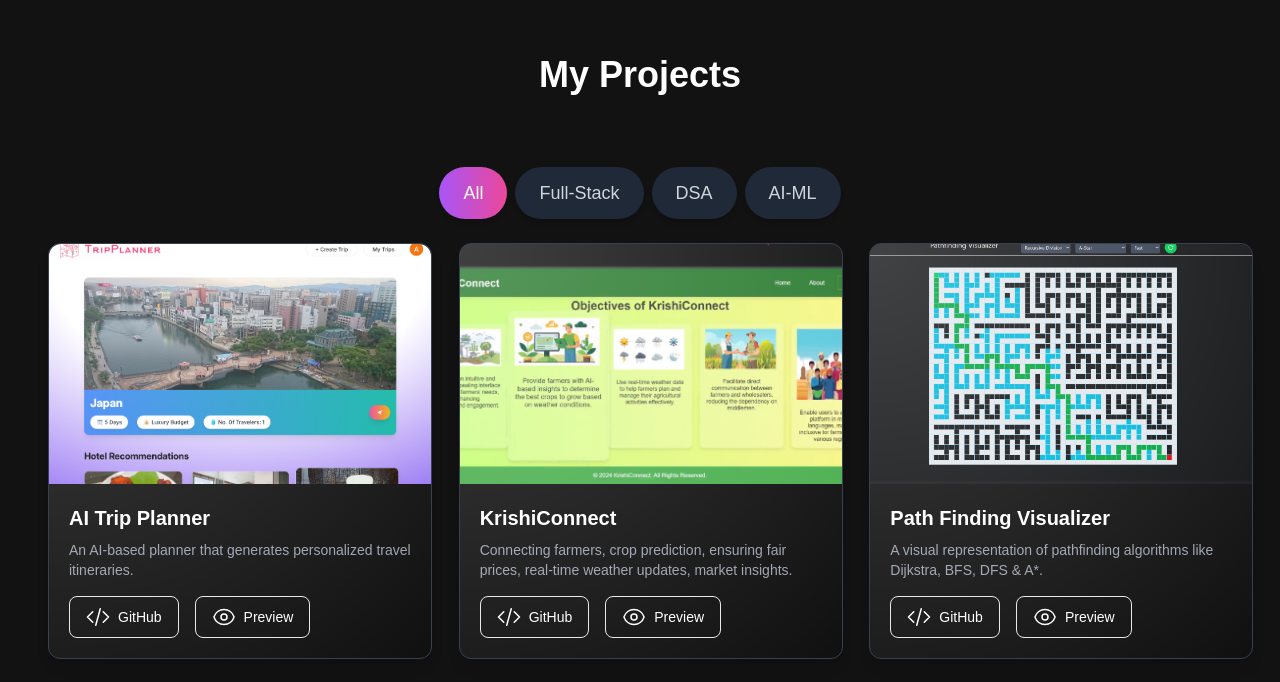
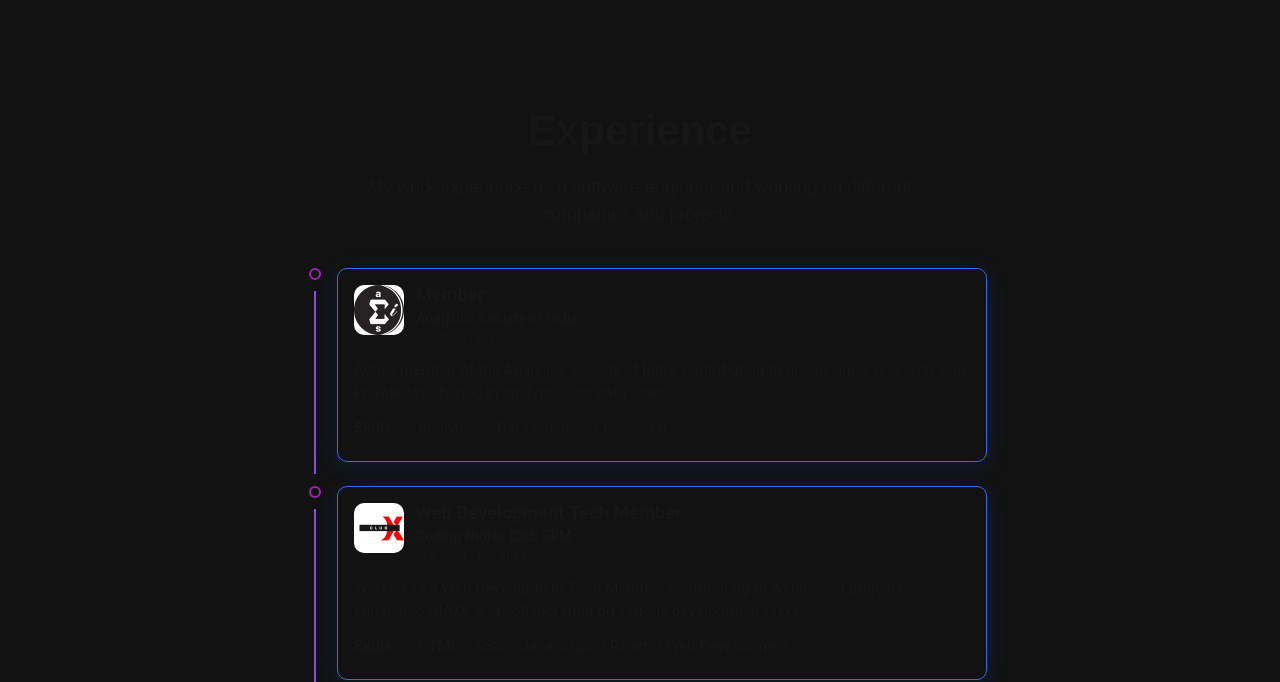
Before and after one commit to 0AkshajBansal0/portfolio_website, a Next.js app: page / in a window 1280 px wide. Shown: the part 1367-2049 px from the top of the page. Built offline with nearby package versions, Linux system fonts and the light colour scheme.

Commit message:
Experience section

```diff
--- /dev/null
+++ b/src/app/components/Experience.jsx
@@ -0,0 +1,106 @@
+"use client";
+import React from 'react'
+import styled from 'styled-components'
+import Timeline from '@mui/lab/Timeline';
+import TimelineItem from '@mui/lab/TimelineItem';
+import TimelineSeparator from '@mui/lab/TimelineSeparator';
+import TimelineConnector from '@mui/lab/TimelineConnector';
+import TimelineContent from '@mui/lab/TimelineContent';
+import TimelineDot from '@mui/lab/TimelineDot';
+import ExperienceCard from './ExperienceCard';
+import { EXPERIENCE } from '@/constants';
+
+const Container = styled.div`
+    display: flex;
+    flex-direction: column;
+    justify-content: center;
+    position: relative;
+    z-index: 1;
+    align-items: center;
+    padding: 40px 0px 80px 0px;
+    @media (max-width: 960px) {
+        padding: 0px;
+    }
+`;
+
+const Wrapper = styled.div`
+    position: relative;
+    display: flex;
+    justify-content: space-between;
+    align-items: center;
+    flex-direction: column;
+    width: 100%;
+    max-width: 1350px;
+    padding: 80px 0 0 0;
+    gap: 12px;
+    @media (max-width: 960px) {
+        flex-direction: column;
+    }
+`;
+
+const Title = styled.div`
+font-size: 42px;
+text-align: center;
+font-weight: 600;
+margin-top: 20px;
+  color: ${({ theme }) => theme.text_primary};
+  @media (max-width: 768px) {
+      margin-top: 12px;
+      font-size: 32px;
+  }
+`;
+
+const Desc = styled.div`
+    font-size: 18px;
+    text-align: center;
+    max-width: 600px;
+    color: ${({ theme }) => theme.text_secondary};
+    @media (max-width: 768px) {
+        margin-top: 12px;
+        font-size: 16px;
+    }
+`;
+
+const TimelineSection = styled.div`
+    width: 100%;
+    max-width: 1000px;
+    margin-top: 10px;
+    display: flex;
+    flex-direction: column;
+    align-items: center;
+    justify-content: center;
+    gap: 12px;
+`;
+
+
+
+const Experience = () => {
+    return (
+        <Container id="experience">
+            <Wrapper>
+                <Title>Experience</Title>
+                <Desc>
+                    My work experience as a software engineer and working on different companies and projects.
+                </Desc>
+                <TimelineSection>
+                    <Timeline>
+                        {EXPERIENCE.map((experience, index) => (
+                            <TimelineItem key={experience.id}>
+                                <TimelineSeparator>
+                                    <TimelineDot variant="outlined" color="secondary" />
+                                    {index !== EXPERIENCE.length - 1 && <TimelineConnector style={{ background: '#854CE6' }} />}
+                                </TimelineSeparator>
+                                <TimelineContent sx={{ py: '12px', px: 2 }}>
+                                    <ExperienceCard experience={experience} />
+                                </TimelineContent>
+                            </TimelineItem>
+                        ))}
+                    </Timeline>
+
+                </TimelineSection>
+            </Wrapper>
+        </Container>
+    )
+}
+
+export default Experience;
--- /dev/null
+++ b/src/app/components/ExperienceCard.jsx
@@ -0,0 +1,182 @@
+import React from 'react'
+import styled from 'styled-components'
+
+const Document = styled.img`
+    display: none;
+    height: 70px;
+    width: fit-content;
+    background-color: #000;
+    border-radius: 10px;
+    &:hover{
+        cursor: pointer;
+        opacity: 0.8;
+    }
+`
+
+const Description = styled.div`
+    width: 100%;
+    font-size: 15px;
+    font-weight: 400;
+    color: ${({ theme }) => theme.text_primary + 99};
+    margin-bottom: 10px;
+    @media only screen and (max-width: 768px){
+        font-size: 12px;
+    }
+`
+
+const Span = styled.span`
+overflow: hidden;
+display: -webkit-box;
+max-width: 100%;
+-webkit-line-clamp: 4;
+-webkit-box-orient: vertical;
+text-overflow: ellipsis;
+`
+
+const Card = styled.div`
+    width: 650px;
+    border-radius: 10px;
+    box-shadow: 0px 0px 10px rgba(0,0,0,0.1);
+    padding: 12px 16px;
+    justify-content: space-between;
+    position: relative;
+    overflow: hidden;
+    display: flex;
+    flex-direction: column;
+    gap: 12px;
+    transition: all 0.3s ease-in-out;
+    &:hover{
+        box-shadow: 0px 0px 20px rgba(0,0,0,0.2);
+        transform: translateY(-5px);
+    }
+    @media only screen and (max-width: 768px){
+        padding: 10px;
+        gap: 8px;
+        width: 300px;
+    }
+
+    &:hover ${Document}{
+        display: flex;
+    }
+
+    &:hover ${Span}{
+        overflow: visible;
+        -webkit-line-clamp: unset;
+
+    }
+
+    border: 0.1px solid #306EE8;
+    box-shadow: rgba(23, 92, 230, 0.15) 0px 4px 24px;
+`
+
+const Top = styled.div`
+    width: 100%;
+    display: flex;
+    gap: 12px
+`
+
+const Image = styled.img`
+    height: 50px;
+    background-color: #000;
+    border-radius: 10px;
+    margin-top: 4px;
+    @media only screen and (max-width: 768px){
+        height: 40px;
+    }
+`
+
+const Body = styled.div`
+    width: 100%;
+    display: flex;
+    flex-direction: column;
+`
+
+
+const Role = styled.div`
+    font-size: 18px;
+    font-weight: 600;
+    color: ${({ theme }) => theme.text_primary + 99};
+    @media only screen and (max-width: 768px){
+        font-size: 14px;
+    }
+`
+
+const Company = styled.div`
+    font-size: 14px;
+    font-weight: 500;
+    color: ${({ theme }) => theme.text_secondary + 99};
+    @media only screen and (max-width: 768px){
+        font-size: 12px;
+    }
+`
+
+const Date = styled.div`
+    font-size: 12px;
+    font-weight: 400;
+    color: ${({ theme }) => theme.text_secondary + 80};
+    @media only screen and (max-width: 768px){
+        font-size: 10px;
+    }
+`
+
+
+const Skills = styled.div`
+    width: 100%;
+    display: flex;
+    gap: 12px;
+    margin-top: -10px;
+`
+
+const ItemWrapper = styled.div`
+    display: flex;
+    flex-wrap: wrap;
+    gap: 8px;
+`
+
+const Skill = styled.div`
+    font-size: 15px;
+    font-weight: 400;
+    color: ${({ theme }) => theme.text_primary + 99};
+    @media only screen and (max-width: 768px){
+        font-size: 12px;
+    }
+`
+
+
+
+const ExperienceCard = ({ experience }) => {
+    return (
+        <Card>
+            <Top>
+                <Image src={experience.img} />
+                <Body>
+                    <Role>{experience.role}</Role>
+                    <Company>{experience.company}</Company>
+                    <Date>{experience.date}</Date>
+                </Body>
+            </Top>
+            <Description>
+                {experience?.desc &&
+                    <Span>{experience?.desc}</Span>
+
+                }
+                {experience?.skills &&
+                    <>
+                        <br />
+                        <Skills>
+                            <b>Skills:</b>
+                            <ItemWrapper>
+                                {experience?.skills?.map((skill, index) => (
+                                    <Skill key={index}>• {skill}</Skill>
+                                ))}
+
+                            </ItemWrapper>
+                        </Skills>
+                    </>
+                }
+            </Description>
+        </Card>
+    )
+}
+
+export default ExperienceCard
```
